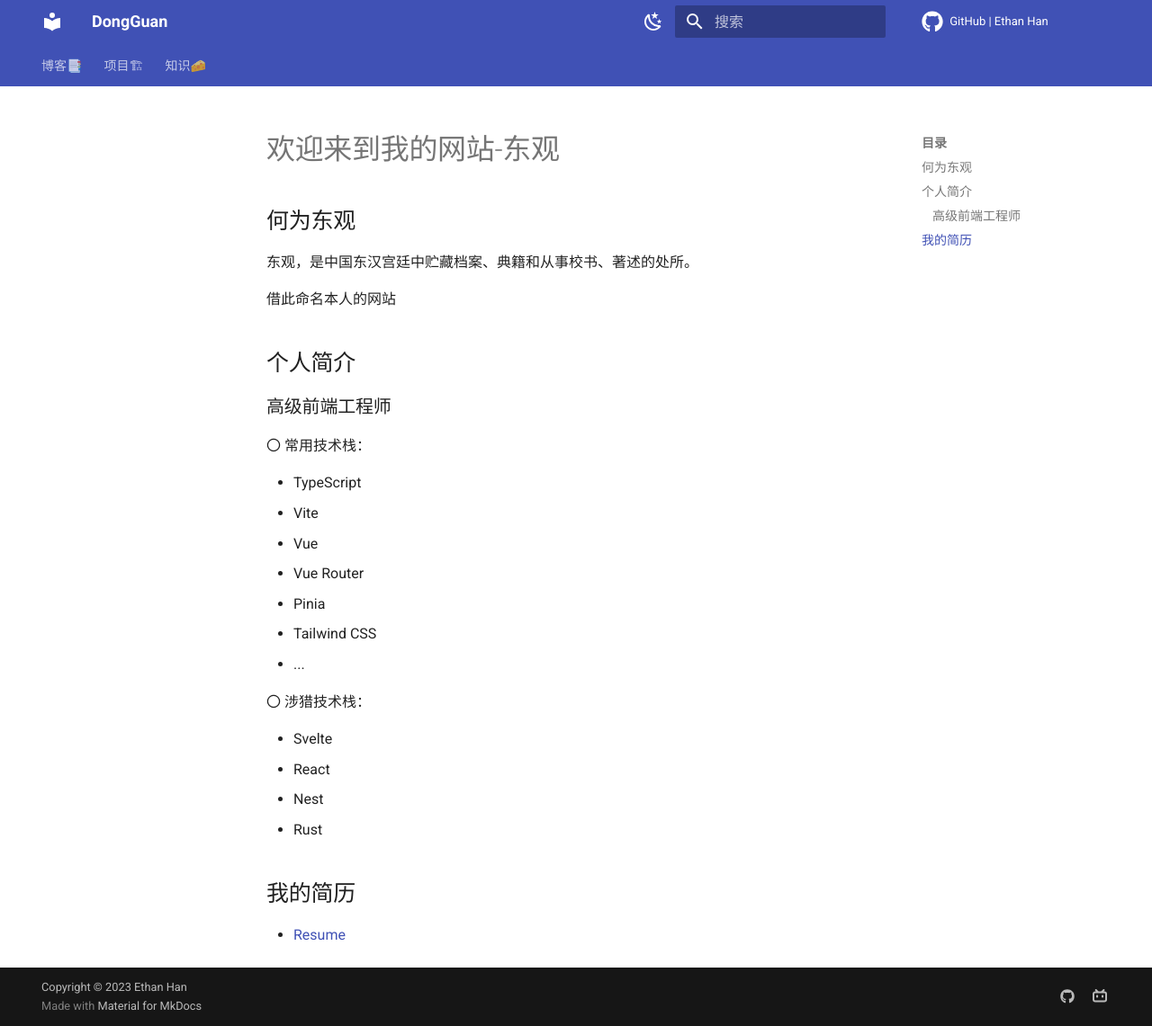
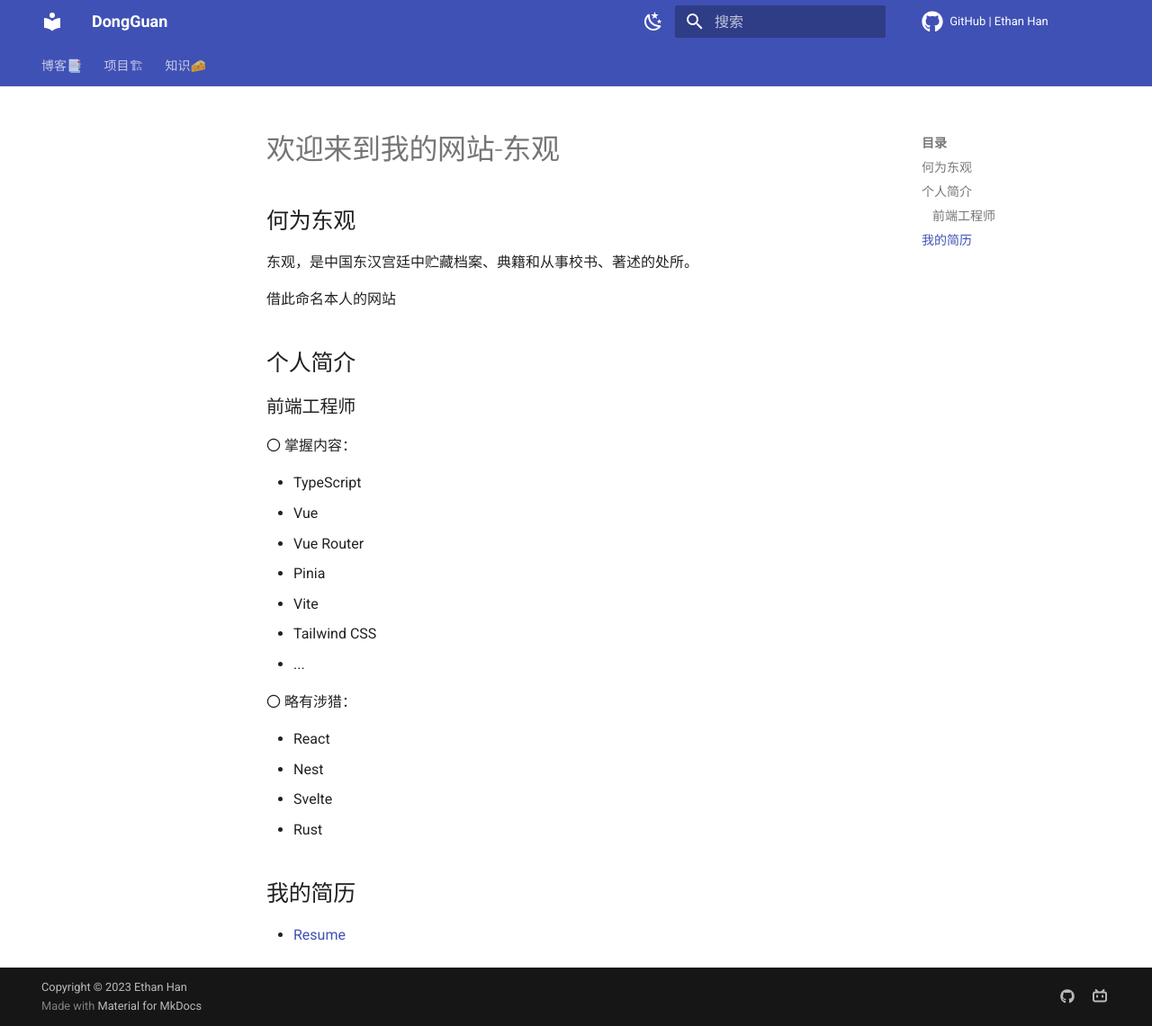
Before and after one commit to Webming19/Webming19.github.io, an MkDocs documentation site: the page built from docs/index.md, in a window 1280 px wide and 1141 px high. Shown: the whole window at 90% size. Built offline with MkDocs 1.6.1 and Material for MkDocs 9.7.7, drawn with Linux system fonts in a browser that asks for light colours.

```diff
--- a/docs/index.md
+++ b/docs/index.md
@@ -8,23 +8,23 @@
 
 ## 个人简介
 
-### 高级前端工程师
+### 前端工程师
 
-〇 常用技术栈：
+〇 掌握内容：
 
 - TypeScript
-- Vite
 - Vue
 - Vue Router
 - Pinia
+- Vite
 - Tailwind CSS
 - ...
 
-〇 涉猎技术栈：
+〇 略有涉猎：
 
-- Svelte
 - React
 - Nest
+- Svelte
 - Rust
 
 ## 我的简历
```
